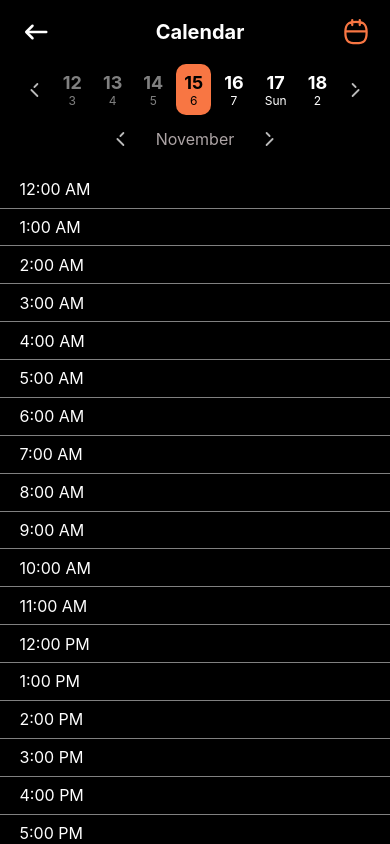
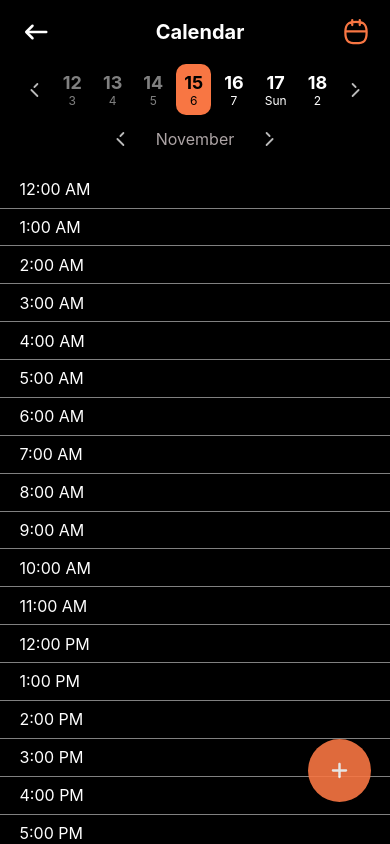
Before and after one commit to TalJa1/HoopHeal, a React Native app: screen /Calendar in a window 390 px wide. Built offline with nearby package versions, Linux system fonts and the light colour scheme.

Commit message:
Add plus icon and button to Calendar component for adding events

```diff
--- a/assets/svgIcon.tsx
+++ b/assets/svgIcon.tsx
@@ -7,6 +7,15 @@ import {SvgXml} from 'react-native-svg';
 
 export const test = (w?: any, h?: any, color?: any) => {
   const xml = ``;
+
+  return <SvgXml xml={xml} width={w} height={h} />;
+};
+
+export const plusIcon = (w?: any, h?: any, color?: any) => {
+  const xml = `<svg width="28" height="28" viewBox="0 0 28 28" fill="none" xmlns="http://www.w3.org/2000/svg">
+<path fill-rule="evenodd" clip-rule="evenodd" d="M13.9999 8.45825C14.4832 8.45825 14.8749 8.85 14.8749 9.33325V13.1249H18.6666C19.1498 13.1249 19.5416 13.5167 19.5416 13.9999C19.5416 14.4832 19.1498 14.8749 18.6666 14.8749H14.8749V18.6666C14.8749 19.1498 14.4832 19.5416 13.9999 19.5416C13.5167 19.5416 13.1249 19.1498 13.1249 18.6666V14.8749H9.33325C8.85 14.8749 8.45825 14.4832 8.45825 13.9999C8.45825 13.5167 8.85 13.1249 9.33325 13.1249H13.1249V9.33325C13.1249 8.85 13.5167 8.45825 13.9999 8.45825Z" fill="white"/>
+</svg>
+`;
 
   return <SvgXml xml={xml} width={w} height={h} />;
 };
--- a/views/exercise/Calendar.tsx
+++ b/views/exercise/Calendar.tsx
@@ -22,6 +22,7 @@ import {
   backCalenderIcon,
   calendarIcon,
   nextCalenderIcon,
+  plusIcon,
 } from '../../assets/svgIcon';
 import {NativeStackNavigationProp} from '@react-navigation/native-stack';
 import {useNavigation} from '@react-navigation/native';
@@ -72,6 +73,8 @@ const Calendar = () => {
     return hours;
   };
 
+  const handleAdd = () => {};
+
   return (
     <SafeAreaView style={styles.container}>
       <StatusBar barStyle="light-content" backgroundColor={'black'} />
@@ -114,6 +117,9 @@ const Calendar = () => {
           <View style={styles.hoursContainer}>{renderHours()}</View>
         </View>
       </ScrollView>
+      <TouchableOpacity onPress={handleAdd} style={styles.plusBtn}>
+        {plusIcon(vw(10), vw(10), '#F87643')}
+      </TouchableOpacity>
     </SafeAreaView>
   );
 };
@@ -211,4 +217,13 @@ const styles = StyleSheet.create({
     color: 'white',
     marginLeft: vw(5),
   },
+  plusBtn: {
+    position: 'absolute',
+    bottom: vh(5),
+    right: vw(5),
+    padding: vw(3),
+    backgroundColor: '#F87643',
+    borderRadius: vw(50),
+    opacity: 0.9,
+  },
 });
```
